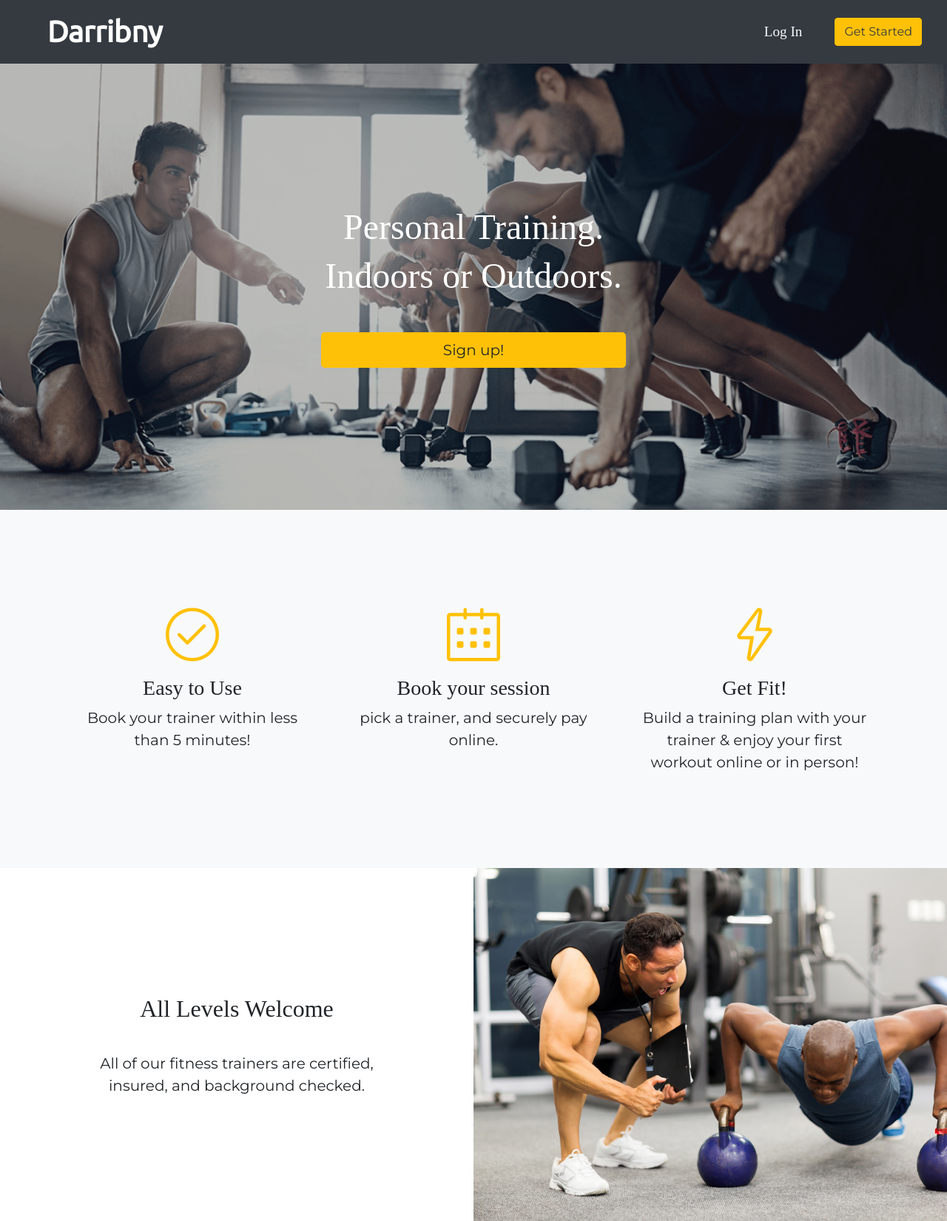
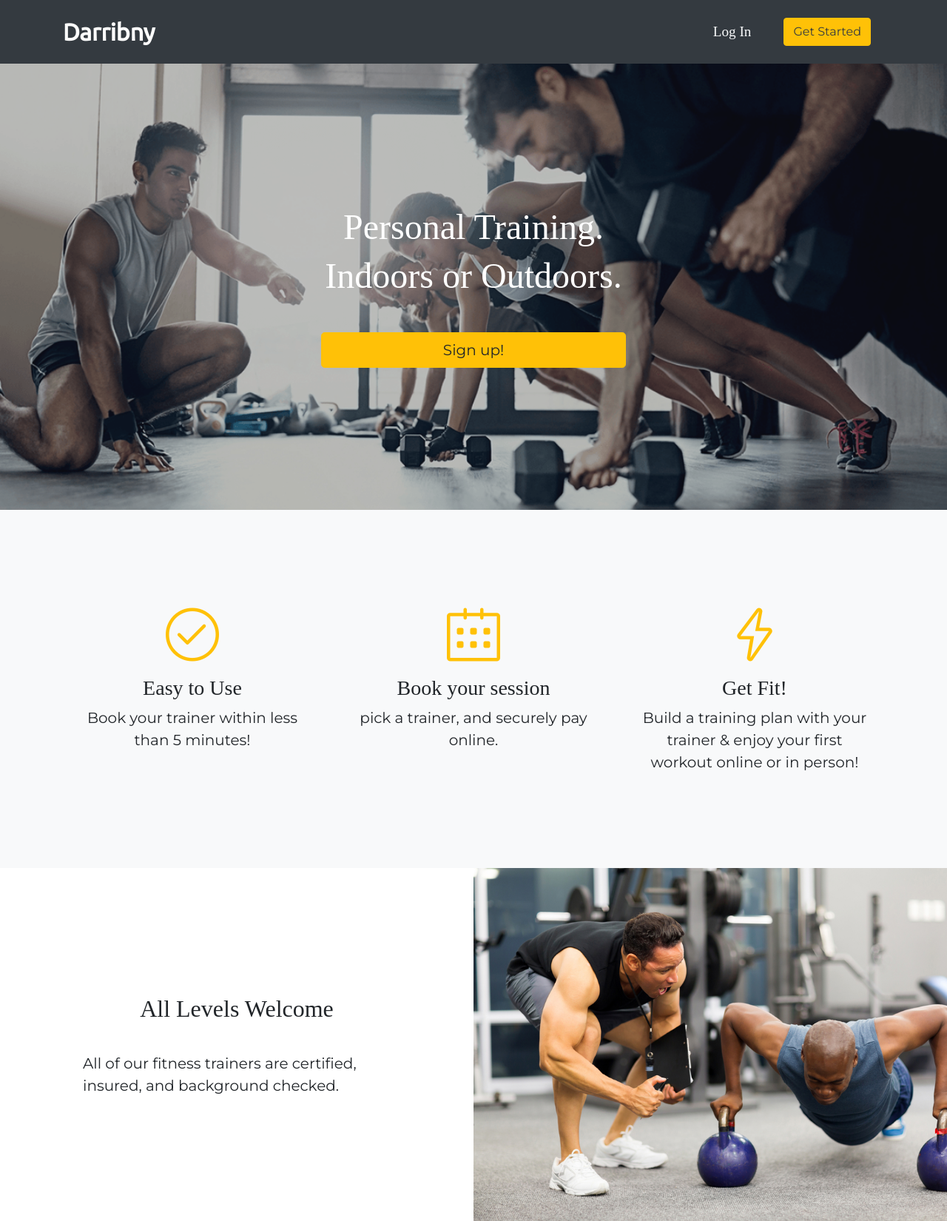
Before and after one commit to hatimalattas/Darribny, a Flask app: page / in a window 1280 px wide. Shown: the top 1650 px of the page at 74% size. Run offline with Flask 2, Linux system fonts and the light colour scheme; some libraries are stand-ins or nearby versions; some web fonts are replaced.

Commit message:
frontend updates

```diff
--- a/darribny/static/css/styles.css
+++ b/darribny/static/css/styles.css
@@ -104,7 +104,7 @@ li {
 /* Navigation */
 .navbar-brand {
   font-family: "Ubuntu";
-  font-size: 2.5rem;
+  font-size: 2rem;
   font-weight: bold;
 }
 
--- a/darribny/templates/base.html
+++ b/darribny/templates/base.html
@@ -58,10 +58,7 @@
     {% with messages = get_flashed_messages(with_categories=true) %} {% if
     messages %} {% for category, message in messages %} {% if category ==
     'success' %}
-        <div
-          class="alert alert-success alert-dismissible fade show"
-          role="alert"
-        >
+    <div class="alert alert-success alert-dismissible fade show" role="alert">
       {{ message }}
       <button
         type="button"
@@ -73,10 +70,7 @@
       </button>
     </div>
     {% endif %} {% if category == 'error' %}
-        <div
-          class="alert alert-danger alert-dismissible fade show"
-          role="alert"
-        >
+    <div class="alert alert-danger alert-dismissible fade show" role="alert">
       {{ message }}
       <button
         type="button"
@@ -89,10 +83,9 @@
     </div>
     {% endif %} {% endfor %} {% endif %} {% endwith %}
     <!-- Navigation -->
-        <nav
-          class="container-fluid navbar navbar-expand-lg navbar-dark bg-dark sticky-top"
-        >
-          <a class="navbar-brand text-white ml-md-5" href="{{ url_for('core.index') }}"
+    <nav class="navbar navbar-expand-lg navbar-dark bg-dark static-top">
+      <div class="container">
+        <a class="navbar-brand" href="{{ url_for('core.index') }}"
           >Darribny</a
         >
 
@@ -108,7 +101,7 @@
         <div class="collapse navbar-collapse" id="navbarNav">
           <ul class="navbar-nav ml-auto ul-nav">
             {% if current_user.is_authenticated %}
-              <li class="nav-item dropdown my-auto mr-md-5">
+            <li class="nav-item dropdown my-auto">
               <a
                 class="nav-link dropdown-toggle text-light"
                 href="#"
@@ -135,15 +128,13 @@
                 <a
                   class="dropdown-item text-dark"
                   href="{{ url_for('users.logout') }}"
-                    >Logout</a
+                  >  <i class="icon-logout"></i>  Logout</a
                 >
               </div>
             </li>
             {% else %}
             <li class="nav-item my-auto">
-                <a
-                  class="nav-link text-light"
-                  href="{{ url_for('users.login') }}"
+              <a class="nav-link text-light" href="{{ url_for('users.login') }}"
                 >Log In</a
               >
             </li>
@@ -156,6 +147,7 @@
             </li>
             {% endif %}
           </ul>
+        </div>
       </div>
     </nav>
 
@@ -229,6 +221,5 @@
     ></script>
 
     <script src="../static/js/script.js"></script>
-
   </body>
 </html>
--- a/darribny/templates/dashboard.html
+++ b/darribny/templates/dashboard.html
@@ -1,7 +1,7 @@
 {% extends 'base.html' %} {% block content %} {% from "_render_field.html"
 import render_field %}
 
-<div class="row m-lg-1">
+<div class="row ml-lg-5 mr-lg-5">
   <div class="col-sm-12 col-lg-4">
     <div class="card text-left mt-1 mb-1">
       <div class="card-header font-weight-bolder bg-dark text-light">
--- a/darribny/templates/index.html
+++ b/darribny/templates/index.html
@@ -13,7 +13,7 @@
           class="btn btn-warning btn-lg text-light-60 d-block w-50 mx-auto"
           href="{{ url_for('users.register') }}"
         >
-            Sign up!
+          Sign up!
         </a>
         {% endif %}
       </div>
@@ -69,7 +69,7 @@
       ></div>
       <div class="col-lg-6 order-lg-1 my-auto showcase-text">
         <h2 class="showcases-margin">All Levels Welcome</h2>
-        <p class="lead mb-0 text-center text-justify">
+        <p class="lead mb-0 text-left">
           All of our fitness trainers are certified, insured, and background
           checked.
         </p>
@@ -82,7 +82,7 @@
       ></div>
       <div class="col-lg-6 my-auto showcase-text">
         <h2 class="showcases-margin">Accomplish More in Less Time</h2>
-        <p class="lead mb-0 text-center text-justify">
+        <p class="lead mb-0 text-left">
           Studies show that personal training doubles your chances of overall
           exercise success and body fat % reduction compared to working out
           alone. The best part? Do it all in the comfort and privacy of your own
@@ -100,7 +100,7 @@
 
         <div class="row showcases-margin">
           <div class="col-6">
-            <li class="my-auto text-center text-justify">
+            <li class="my-auto text-left">
               Safety is Our Priority: All Our Trainers are vetted, certified and
               insured.
             </li>
@@ -115,7 +115,7 @@
             <img class="icon" src="../static/icons/money.svg" alt="" />
           </div>
           <div class="col-6 my-auto">
-            <li class="my-auto text-center text-justify">
+            <li class="my-auto text-left">
               Satisfaction Guaranteed: Or your money back after your first
               session.
             </li>
@@ -124,7 +124,7 @@
 
         <div class="row showcases-margin">
           <div class="col-6 my-auto">
-            <li class="my-auto text-center text-justify">
+            <li class="my-auto text-left">
               Seamless: Manage matching, billing & scheduling all in one place.
             </li>
           </div>
```
Lines whose indentation alone changed are shown as unchanged.
